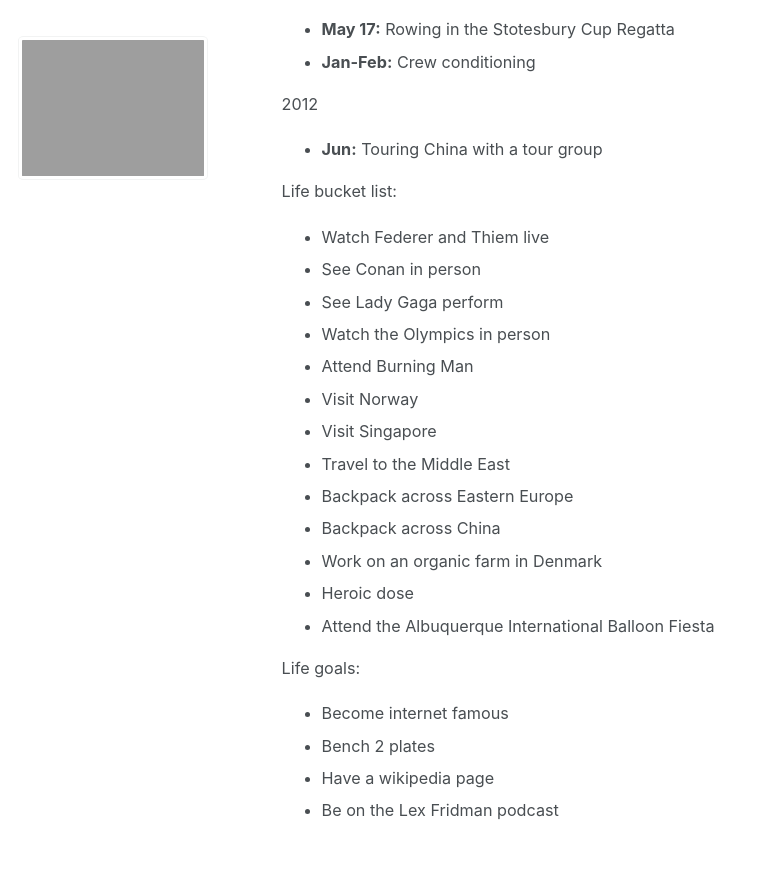
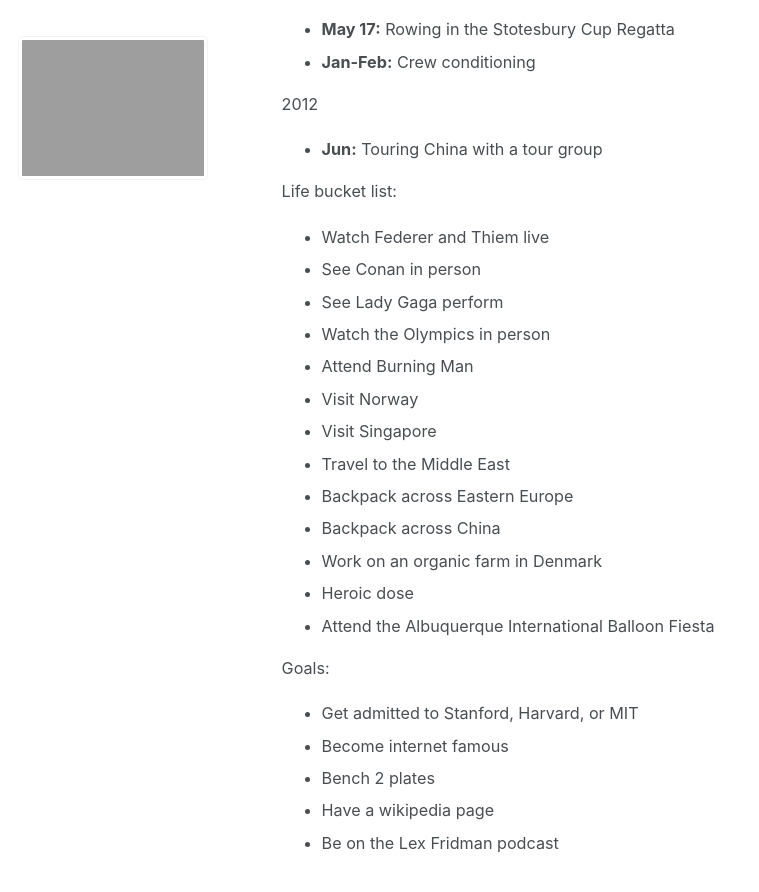
Before and after one commit to jasonwei20/jasonwei20.github.io, a Jekyll site: the page built from _pages/life_experiences.md, in a window 1280 px wide and 900 px high, scrolled down 1811 px. Shown: the top 892 px of the window, without its empty margins (0-759 px from the left). Built offline with Jekyll 4.4.1, drawn with Linux system fonts in a browser that asks for light colours; before the commit the page ends 2679 px from its top, so only the background shows below that.

Commit message:
Update life_experiences.md

```diff
--- a/_pages/life_experiences.md
+++ b/_pages/life_experiences.md
@@ -76,7 +76,8 @@
 * Heroic dose
 * Attend the Albuquerque International Balloon Fiesta
 
-Life goals:
+Goals:
+* Get admitted to Stanford, Harvard, or MIT
 * Become internet famous
 * Bench 2 plates
 * Have a wikipedia page
```
